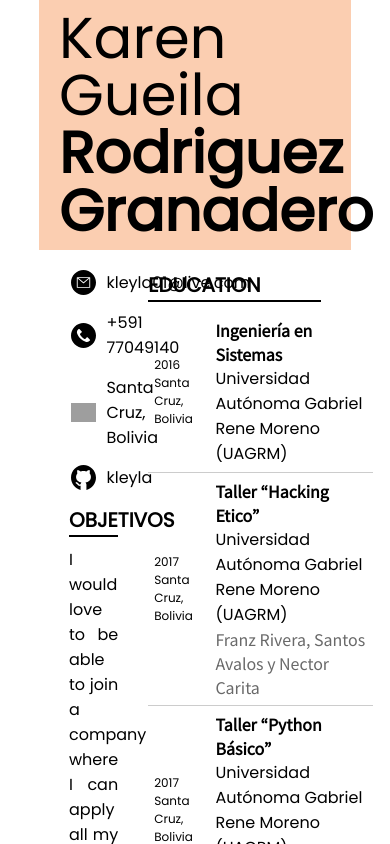
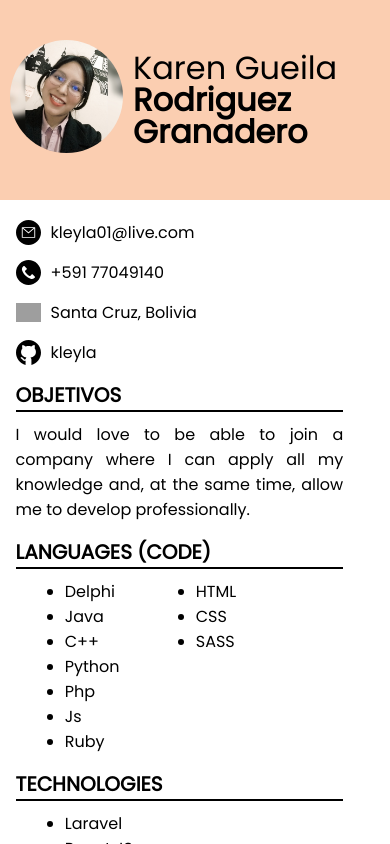
Before and after one commit to kleyla/cv, a React (Create React App) app: page / in a window 390 px wide. Shown: the top 844 px of the page. Built offline with nearby package versions, Linux system fonts and the light colour scheme; grey boxes are pictures that could not be loaded.

Commit message:
responsive

```diff
--- a/src/App.css
+++ b/src/App.css
@@ -159,3 +159,47 @@ table tr td:nth-child(1) {
   color: #000;
   text-decoration: none;
 }
+/* responsive */
+@media screen and (max-width: 960px) {
+  .container {
+    width: 100%;
+  }
+  .name {
+    font-size: 1.5em;
+  }
+  table {
+    overflow-x: auto;
+  }
+}
+@media screen and (max-width: 720px) {
+  header {
+    height: 200px;
+  }
+  .image-profile {
+    width: 150px;
+  }
+  .name {
+    font-size: 1em;
+  }
+  main {
+    flex-direction: column;
+  }
+  .contact-box {
+    width: 100%;
+    margin: 0;
+  }
+  .left {
+    width: 92%;
+    padding: 0 4%;
+  }
+  .right {
+    width: 92%;
+    padding: 0 4%;
+  }
+  table {
+    width: 100%;
+  }
+  table tr td:nth-child(2) {
+    width: 80%;
+  }
+}
--- a/src/data/courses.js
+++ b/src/data/courses.js
@@ -106,13 +106,22 @@ export const courses = [
       "https://www.udemy.com/certificate/UC-2d4ca52c-03b8-496d-a4b2-58cf25fac47f/",
   },
   {
-    year: 2020,
+    year: 2021,
     country: "Online",
     name: "English grammar tenses & structures, the ultimate course",
     institution: "Udemy",
     instructor: "Ustazy English Grammar Experts",
     link:
       "https://www.udemy.com/certificate/UC-02ebf633-23ee-4686-9713-bbc9de39a56e/",
+  },
+  {
+    year: 2021,
+    country: "Online",
+    name: "Vue JS: Learning the basics",
+    institution: "Udemy",
+    instructor: "Dino Numic",
+    link:
+      "https://www.udemy.com/certificate/UC-b551bfbe-6e1b-498f-bef5-5909c14cc408/",
   },
   //   {
   //     year: 2020,
```
Also changed, not shown: 1 other file (tests, documents, lock files or other folders).
